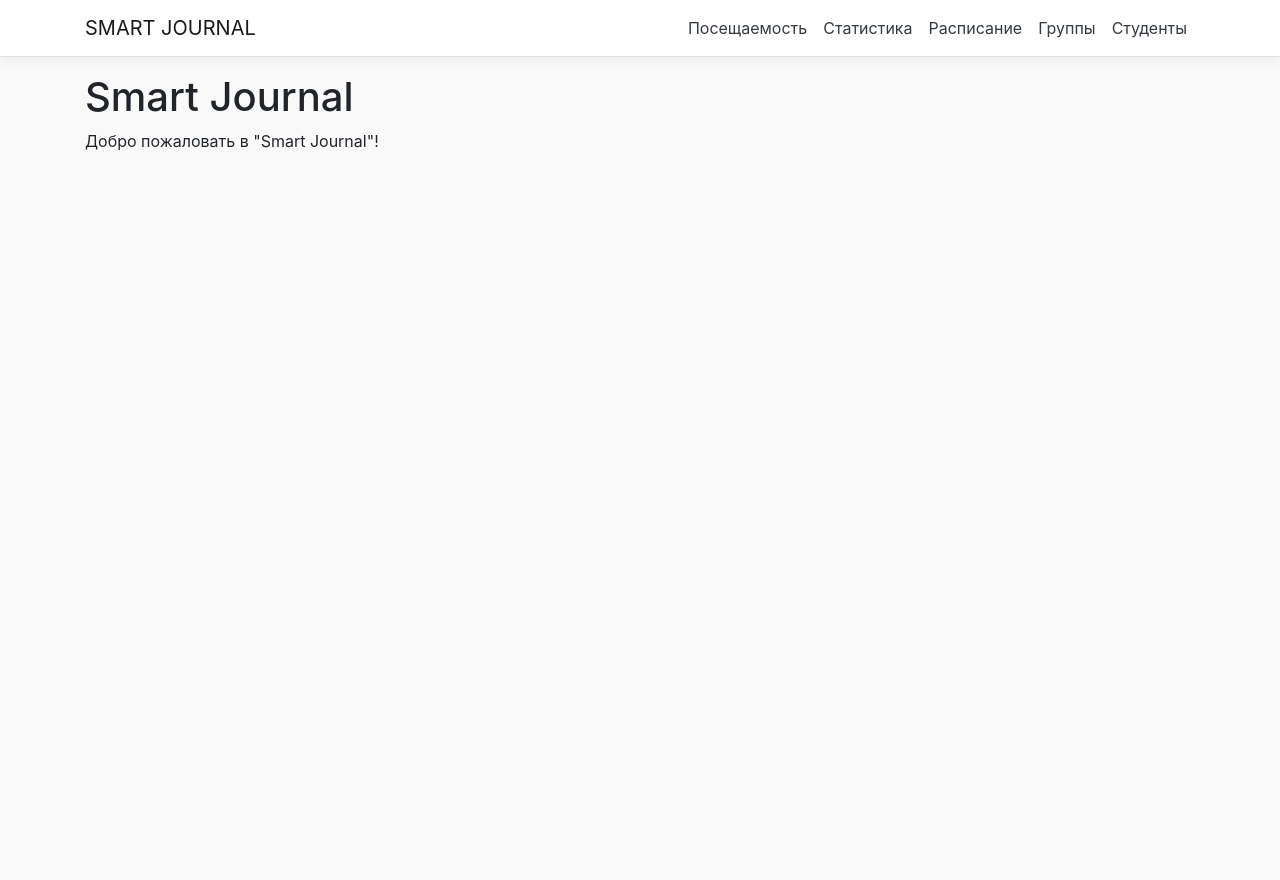
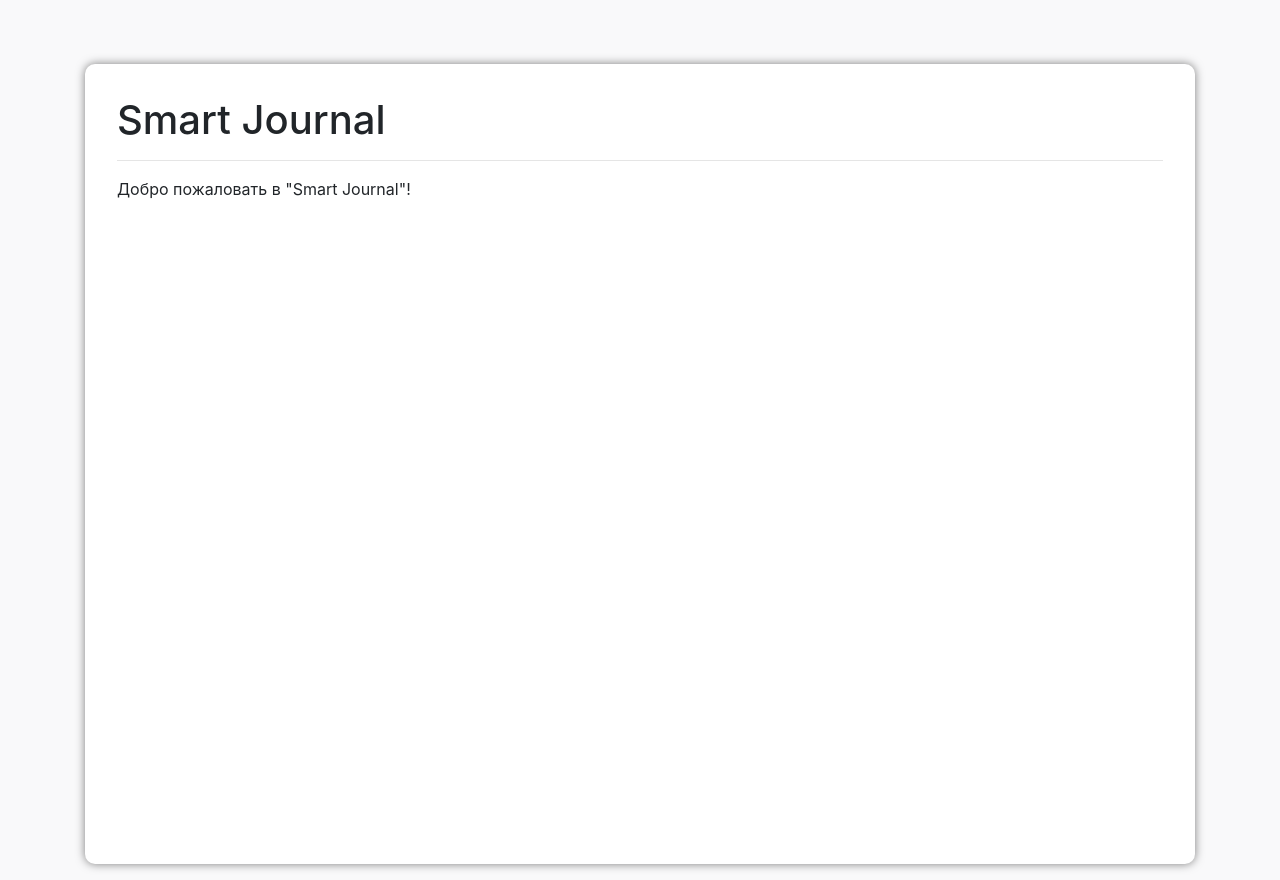
Before and after one commit to Fedozzzzz/Smart-journal, a React (Create React App) app: page / in a window 1280 px wide. Before the commit the page ends 800 px from the top, so only its background shows below. Built offline with nearby package versions, Linux system fonts and the light colour scheme; a web font is replaced by a local one.

Commit message:
added scrolled navbar.

```diff
--- a/package.json
+++ b/package.json
@@ -3,8 +3,10 @@
   "version": "0.1.0",
   "private": true,
   "dependencies": {
+    "@material/animation": "^3.1.0",
     "axios": "^0.19.0",
     "bootstrap": "^4.3.1",
+    "classnames": "^2.2.6",
     "connected-react-router": "^6.5.2",
     "history": "^4.10.1",
     "jquery": "^3.4.0",
--- a/src/App.css
+++ b/src/App.css
@@ -16,7 +16,7 @@
     border-radius: 10px;
     padding: 2rem;
     box-shadow: 0 0 10px rgba(0, 0, 0, 0.5);
-    margin: 1rem auto;
+    margin: 0 auto;
 }
 
 .main-container__header {
--- a/src/components and containres/components/navbar/NavMenu.js
+++ b/src/components and containres/components/navbar/NavMenu.js
@@ -14,18 +14,45 @@ import {
 } from 'reactstrap';
 import {Link} from "react-router-dom";
 import '../../../css/NavMenu.css';
-
+import classNames from "classnames"
+// import
 
 export default class NavMenu extends Component {
     constructor(props) {
         super(props);
-
+        this.state = {
+            isOpen: false,
+            // fixed: "top",
+            visible: true,
+            prevScrollY: window.pageYOffset,
+        };
         this.toggle = this.toggle.bind(this);
         this.closeNavbar = this.closeNavbar.bind(this);
-        this.state = {
-            isOpen: false
-        };
+        this.handleScroll = this.handleScroll.bind(this);
     }
+
+    // Adds an event listener when the component is mount.
+    componentDidMount() {
+        window.addEventListener("scroll", this.handleScroll);
+    }
+
+    // Remove the event listener when the component is unmount.
+    componentWillUnmount() {
+        window.removeEventListener("scroll", this.handleScroll);
+    }
+
+    // Hide or show the menu.
+    handleScroll = () => {
+        const {prevScrollY} = this.state;
+
+        const currentScrollPos = window.pageYOffset;
+        const visible = prevScrollY > currentScrollPos;
+
+        this.setState({
+            prevScrollY: currentScrollPos,
+            visible
+        });
+    };
 
     closeNavbar() {
         this.setState({
@@ -40,9 +67,13 @@ export default class NavMenu extends Component {
     }
 
     render() {
+        // const opacity = Math.min(100 / this.state.currentScrollHeight, 1)
+        // console.log(this.state.visible);
         return (
-            <header>
-                <Navbar className="navbar-expand-md navbar-toggleable-md border-bottom box-shadow mb-3" light>
+            <header className="nav-header" hidden={!this.state.visible}>
+                <Navbar fixed="top"
+                    className="navbar-expand-md navbar-toggleable-md border-bottom box-shadow"
+                    light>
                     <Container>
                         <NavbarBrand tag={Link} to="/">SMART JOURNAL</NavbarBrand>
                         <NavbarToggler onClick={this.toggle} className="mr-2"/>
--- a/src/components and containres/components/other/Home.js
+++ b/src/components and containres/components/other/Home.js
@@ -3,9 +3,14 @@ import {connect} from 'react-redux';
 
 
 const Home = props => (
-    <div>
-        <h1>Smart Journal</h1>
-        <p>Добро пожаловать в "Smart Journal"!</p>
+    <div className="container-fluid">
+        <div className="row">
+            <div className="main-container_large">
+                <h1>Smart Journal</h1>
+                <hr/>
+                <p>Добро пожаловать в "Smart Journal"!</p>
+            </div>
+        </div>
     </div>
 );
 
--- a/src/index.css
+++ b/src/index.css
@@ -3,9 +3,10 @@ body {
     /*background-color: rgba(68,69,70,0.33);*/
     /*background-color: rgba(151,152,153,0.33);*/
     /*background-color: rgba(183,184,185,0.33);*/
+    padding-top: 4rem;
     background-color: rgba(237,238,240,0.33);
     margin: 0;
-    padding: 0;
+    /*padding: 0;*/
     font-family: -apple-system, BlinkMacSystemFont, "Segoe UI", "Roboto", "Oxygen",
     "Ubuntu", "Cantarell", "Fira Sans", "Droid Sans", "Helvetica Neue",
     sans-serif;
```
Also changed, not shown: src/css/NavMenu.css (+25 -1 lines).
